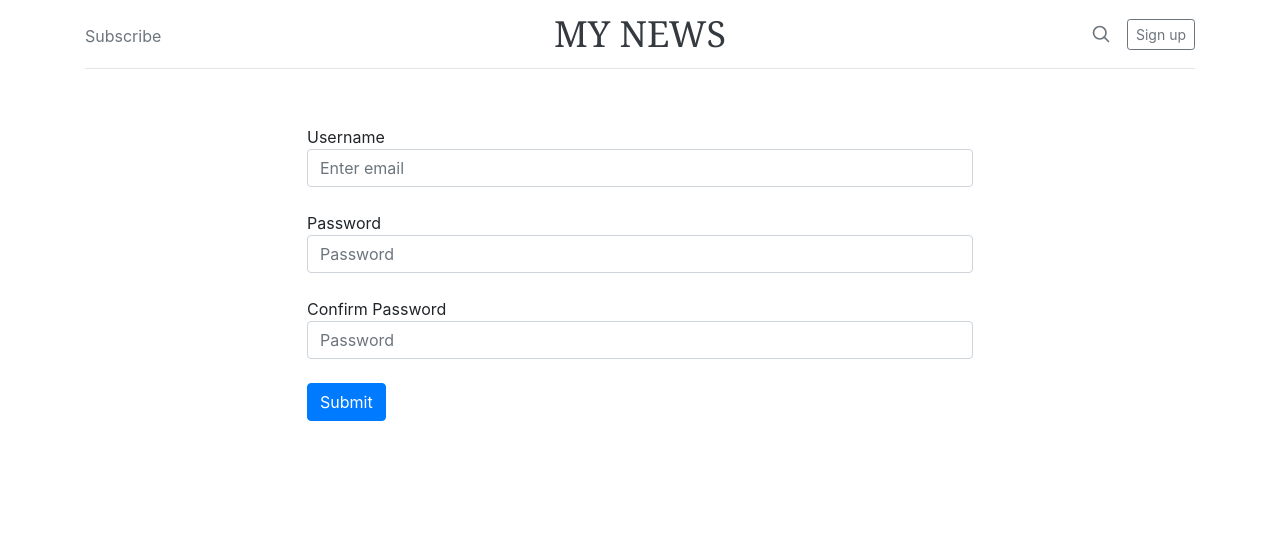
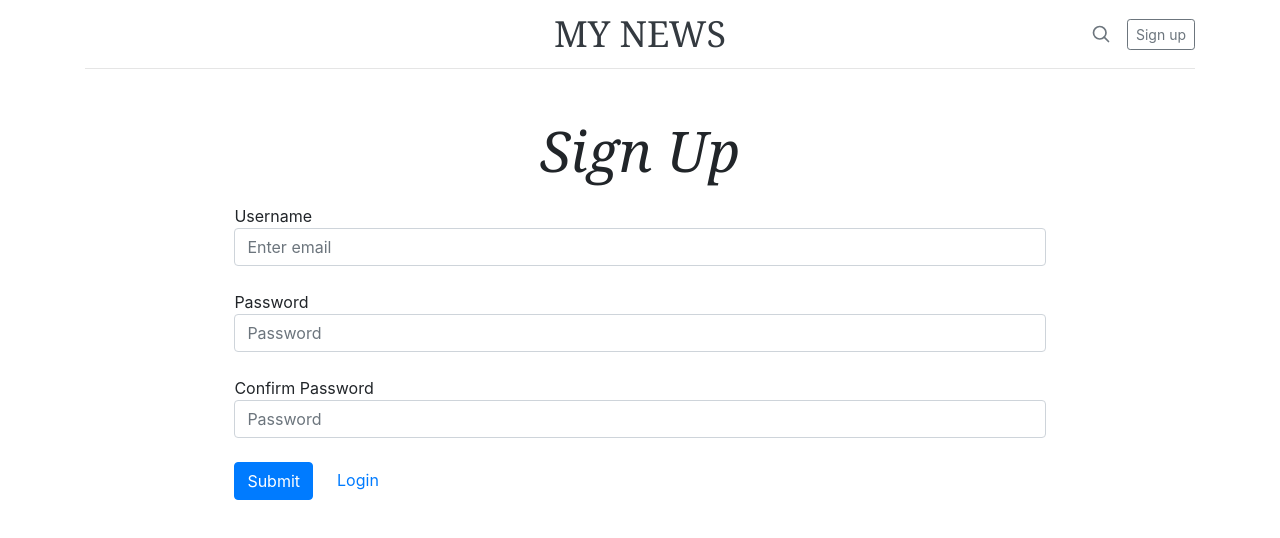
Before and after one commit to shashankgpt/news-app, a React (Create React App) app: page /Signup in a window 1280 px wide. Shown: the top 538 px of the page. Built offline with nearby package versions, Linux system fonts and the light colour scheme.

Commit message:
design done

```diff
--- a/src/components/Pages/LogIn/LoginIn.js
+++ b/src/components/Pages/LogIn/LoginIn.js
@@ -1,5 +1,6 @@
 import React from "react";
 import { useForm } from "react-hook-form";
+import {Link} from 'react-router-dom'
 import PageWrapper from "../../common/PageWrapper/PageWrapper";
 import "./login.css";
 
@@ -9,7 +10,10 @@ function SignUp() {
   console.log(errors);
   return (
     <PageWrapper>
+         <div className="jumbotron p-3 p-md-5  rounded bg-white">
+         <h1 className="display-4 font-italic">Log In</h1>
       <form className="text-left form-margin" onSubmit={handleSubmit(onSubmit)}>
+
         <div className="form-group">
           <label htmlFor="username">
             Username
@@ -25,7 +29,7 @@ function SignUp() {
           </label>
           {errors.username && (
             <small id="usernameHelp" className="form-text text-danger">
-              Username is required
+              You must specify a username
             </small>
           )}
         </div>
@@ -56,7 +60,11 @@ function SignUp() {
         <button type="submit" className="btn btn-primary">
           Submit
         </button>
+        <Link className="mx-4" to='/signup'>
+              Sign up
+            </Link>
       </form>
+      </div>
     </PageWrapper>
   );
 }
--- a/src/components/Pages/LogIn/login.css
+++ b/src/components/Pages/LogIn/login.css
@@ -1,5 +1,5 @@
 .form-margin {
-    margin: 5% 20% 10% 20%;
+    margin: 2% 10% 0% 10%;
 }
 label {
     width: 100%;
--- a/src/components/Pages/SignUp/SignUp.js
+++ b/src/components/Pages/SignUp/SignUp.js
@@ -1,4 +1,5 @@
 import React from "react";
+import {Link} from 'react-router-dom'
 import { useForm } from "react-hook-form";
 import PageWrapper from "../../common/PageWrapper/PageWrapper";
 import "./sign-up.css";
@@ -11,6 +12,8 @@ function SignUp() {
   console.log(errors);
   return (
     <PageWrapper>
+          <div className="jumbotron p-3 p-md-5  rounded bg-white">
+         <h1 className="display-4 font-italic">Sign Up</h1>
       <form className="text-left form-margin" onSubmit={handleSubmit(onSubmit)}>
         <div className="form-group">
           <label htmlFor="username">
@@ -27,7 +30,7 @@ function SignUp() {
           </label>
           {errors.username && (
             <small id="usernameHelp" className="form-text text-danger">
-              Username is required
+             You must specify a username
             </small>
           )}
         </div>
@@ -79,7 +82,11 @@ function SignUp() {
         <button type="submit" className="btn btn-primary">
           Submit
         </button>
+        <Link className="mx-4" to='/login'>
+             Login
+            </Link>
       </form>
+      </div>
     </PageWrapper>
   );
 }
--- a/src/components/Pages/SignUp/sign-up.css
+++ b/src/components/Pages/SignUp/sign-up.css
@@ -1,5 +1,5 @@
 .form-margin {
-    margin: 5% 20% 10% 20%;
+    margin: 2% 10% 0% 10%;
 }
 label {
     width: 100%;
--- a/src/components/common/Header/Header.js
+++ b/src/components/common/Header/Header.js
@@ -1,4 +1,5 @@
 import React from 'react'
+import {Link} from 'react-router-dom'
 import {PUBLICATION_NAME} from '../../../constant/News';
 
 export default function Header() {
@@ -6,9 +7,9 @@ export default function Header() {
         <div className="news-header py-3">
         <div className="row flex-nowrap justify-content-between align-items-center">
           <div className="col-4 pt-1 text-left">
-            <a className="text-muted" href="www">
+            {/* <a className="text-muted" href="www">
               Subscribe
-            </a>
+            </a> */}
           </div>
           <div className="col-4 text-center">
             <a className="blog-header-logo text-dark" href="www">
@@ -33,9 +34,9 @@ export default function Header() {
                 <line x1="21" y1="21" x2="15.8" y2="15.8" />
               </svg>
             </a>
-            <a className="btn btn-sm btn-outline-secondary" href="www">
+            <Link className="btn btn-sm btn-outline-secondary" to='/signup'>
               Sign up
-            </a>
+            </Link>
           </div>
         </div>
       </div>
```
Also changed, not shown: 1 other file (tests, documents, lock files or other folders).
